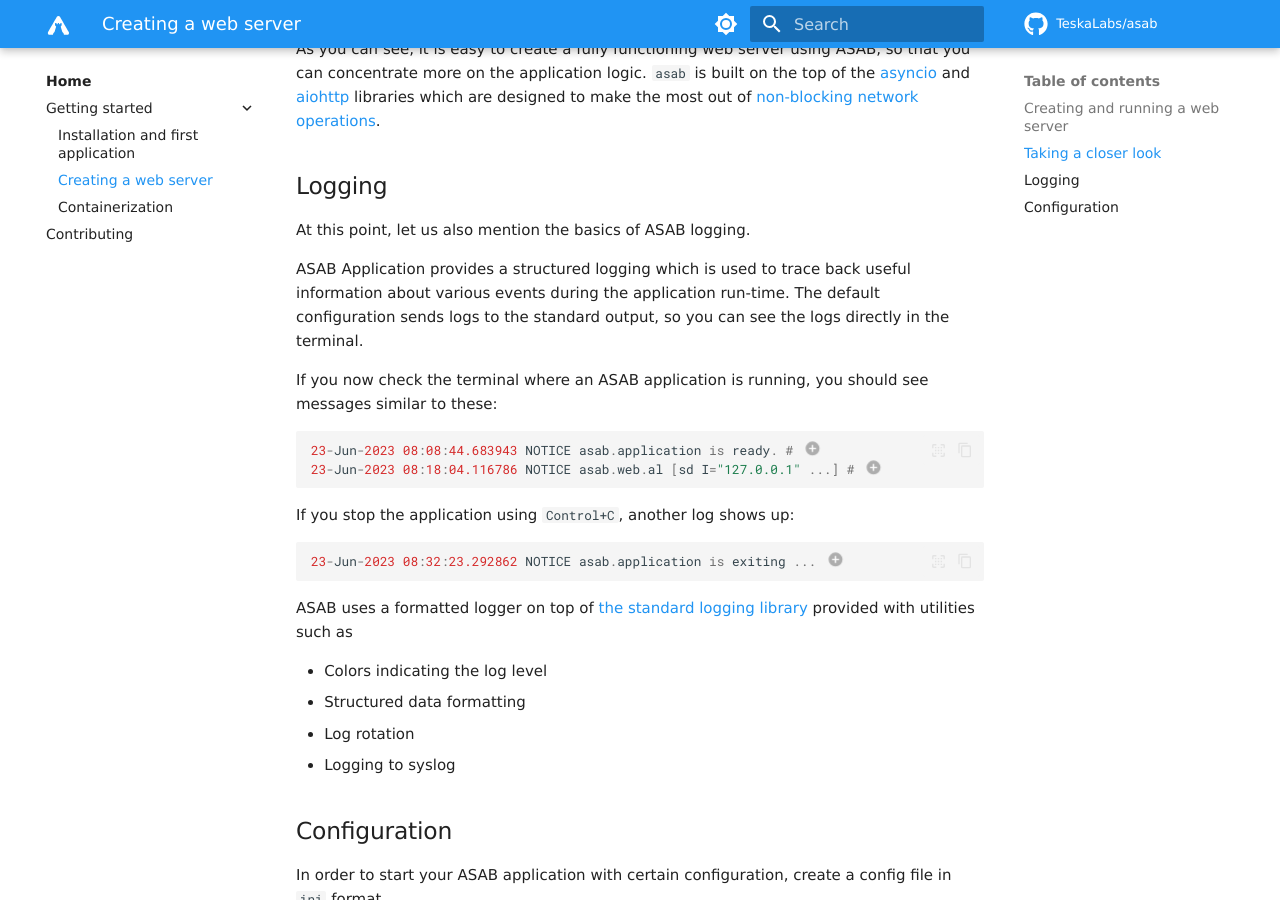
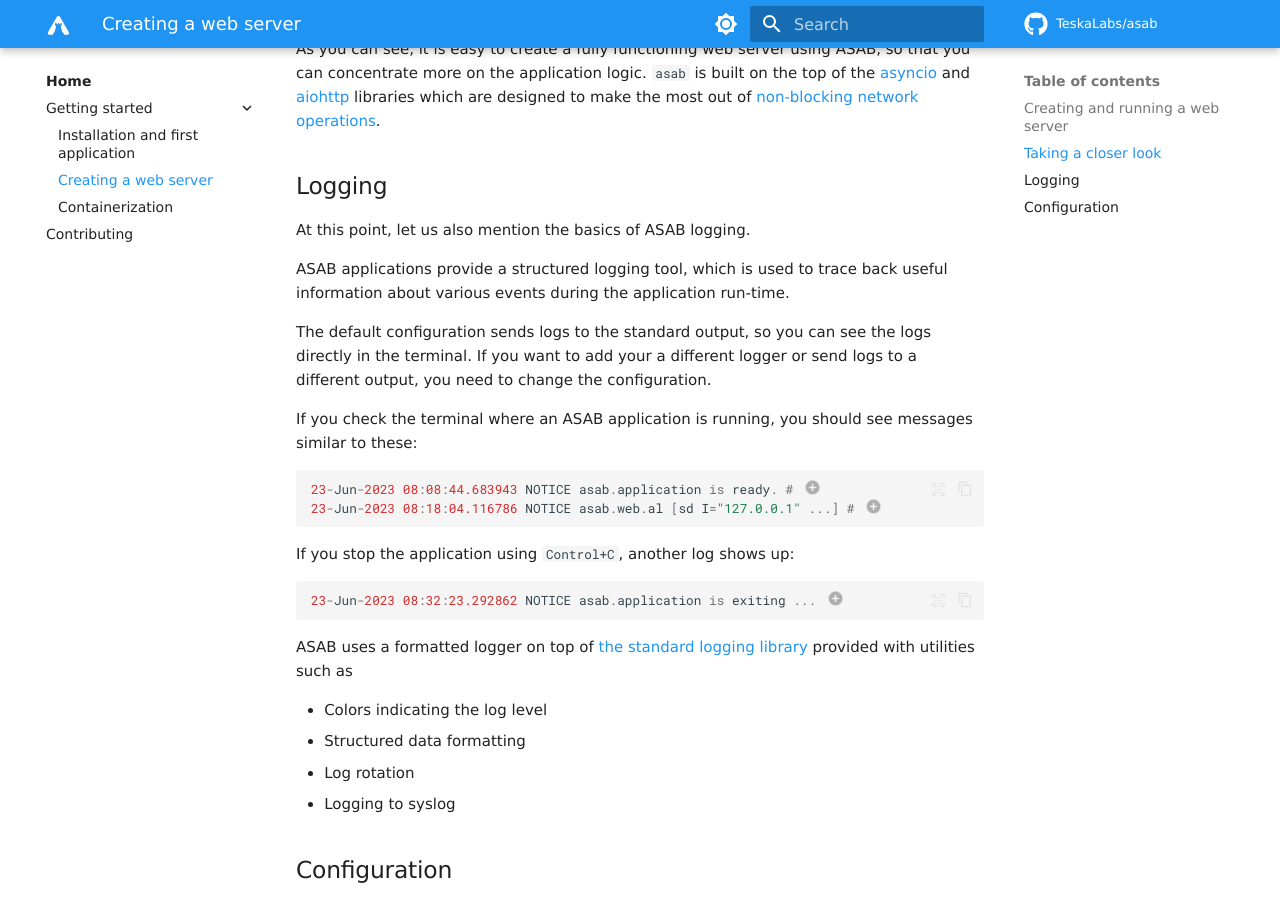
Before and after one commit to TeskaLabs/asab, an MkDocs documentation site: the page built from docs/getting-started/web_server.md, in a window 1280 px wide and 900 px high, scrolled down 2007 px. Built offline with MkDocs 1.6.1 and Material for MkDocs 9.7.7, drawn with Linux system fonts in a browser that asks for light colours; some web fonts are replaced; comment, search, counter and statistics services are not loaded.

Commit message:
clarified logging section

````diff
--- a/docs/getting-started/web_server.md
+++ b/docs/getting-started/web_server.md
@@ -127,10 +127,11 @@ As you can see, it is easy to create a fully functioning web server using ASAB,
 
 At this point, let us also mention the basics of ASAB logging.
 
-ASAB Application provides a structured logging which is used to trace back useful information about various events during the application run-time.
-The default configuration sends logs to the standard output, so you can see the logs directly in the terminal.
+ASAB applications provide a structured logging tool, which is used to trace back useful information about various events during the application run-time.
 
-If you now check the terminal where an ASAB application is running, you should see messages similar to these:
+The default configuration sends logs to the standard output, so you can see the logs directly in the terminal. If you want to add your a different logger or send logs to a different output, you need to change the configuration.
+
+If you check the terminal where an ASAB application is running, you should see messages similar to these:
 
 ``` python
 23-Jun-2023 08:08:44.683943 NOTICE asab.application is ready. # (1)
````
